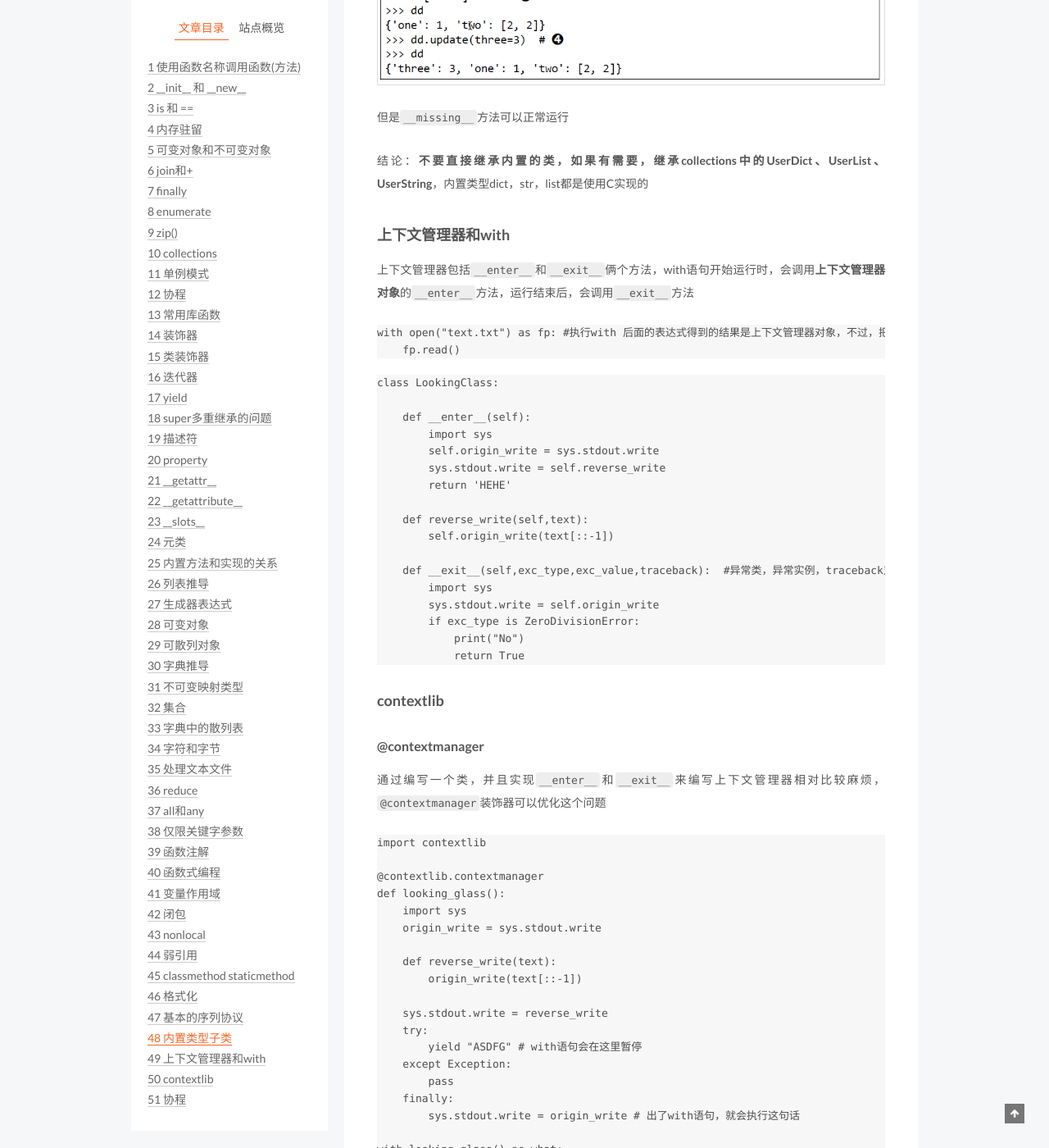
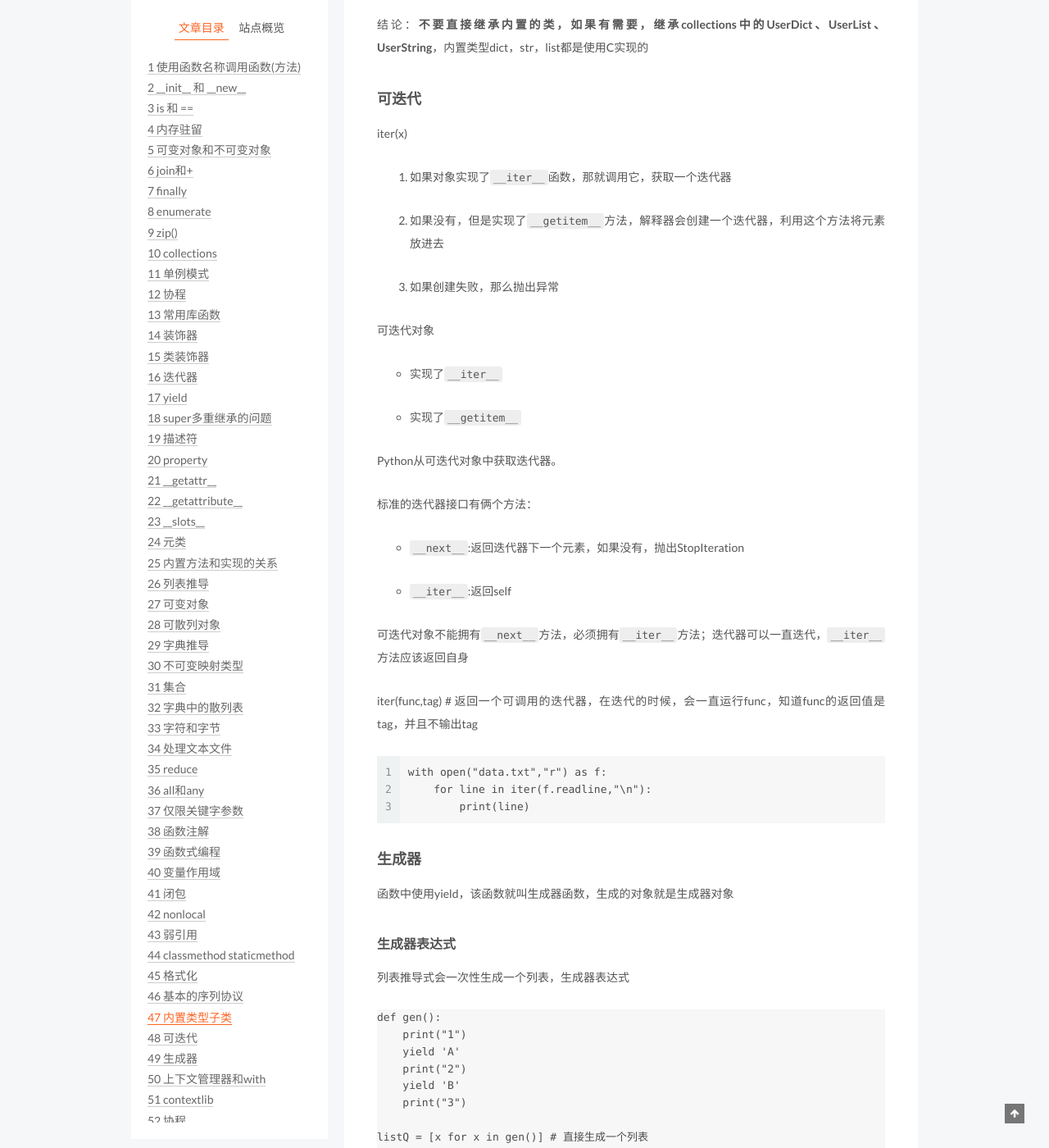
Before and after one commit to tuobashaoli/tuobashaoli.github.io, a Jekyll site: the page built from _posts/2019-05-03-python.markdown, in a window 1280 px wide and 1400 px high, scrolled down 19970 px. Shown: the whole window at 82% size. Built offline with Jekyll 4.4.1, drawn with Linux system fonts in a browser that asks for light colours; comment, search, counter and statistics services are not loaded; some of the changed text lies outside the part shown.

Commit message:
update python

````diff
--- a/_posts/2019-05-03-python.markdown
+++ b/_posts/2019-05-03-python.markdown
@@ -573,14 +573,6 @@ hash   -->  __hash__
 map(lambda x:ord(x),"hello world")
 ```
 
-### 生成器表达式
-
-和列表推导相比，不用一次性将所有元素生成，而是一个一个生成
-
-```
-(ord(s) for s in "hello world")
-```
-
 ### 可变对象
 
 1. 在函数的参数设置默认值是可变对象，比如是列表，那么这个函数的所有调用都会使用这一个可变对象，而不是在每次调用的时候新建一个
@@ -870,6 +862,60 @@ print(format(42,"b")) #用二进制显示数字42
 
 结论：**不要直接继承内置的类，如果有需要，继承collections中的UserDict、UserList、UserString**，内置类型dict，str，list都是使用C实现的
 
+### 可迭代
+
+iter(x)
+
+1. 如果对象实现了`__iter__`函数，那就调用它，获取一个迭代器
+
+2. 如果没有，但是实现了`__getitem__`方法，解释器会创建一个迭代器，利用这个方法将元素放进去
+
+3. 如果创建失败，那么抛出异常
+
+可迭代对象
+
+- 实现了`__iter__`
+
+- 实现了`__getitem__`
+
+Python从可迭代对象中获取迭代器。
+
+标准的迭代器接口有俩个方法：
+
+- `__next__`:返回迭代器下一个元素，如果没有，抛出StopIteration
+
+- `__iter__`:返回self
+
+可迭代对象不能拥有`__next__`方法，必须拥有`__iter__`方法；迭代器可以一直迭代，`__iter__`方法应该返回自身
+
+iter(func,tag) # 返回一个可调用的迭代器，在迭代的时候，会一直运行func，知道func的返回值是tag，并且不输出tag
+
+```
+with open("data.txt","r") as f:
+    for line in iter(f.readline,"\n"):
+        print(line)
+```
+
+### 生成器
+
+函数中使用yield，该函数就叫生成器函数，生成的对象就是生成器对象
+
+#### 生成器表达式
+
+列表推导式会一次性生成一个列表，生成器表达式
+
+```pythno3
+def gen():
+    print("1")
+    yield 'A'
+    print("2")
+    yield 'B'
+    print("3")
+
+listQ = [x for x in gen()] # 直接生成一个列表
+genQ = ( x for x in gen()) # 生成一个生成器，只在需要的时候运行生成器
+```
+
 ### 上下文管理器和with
 
 上下文管理器包括`__enter__`和`__exit__`俩个方法，with语句开始运行时，会调用**上下文管理器对象**的`__enter__`方法，运行结束后，会调用`__exit__`方法
````
